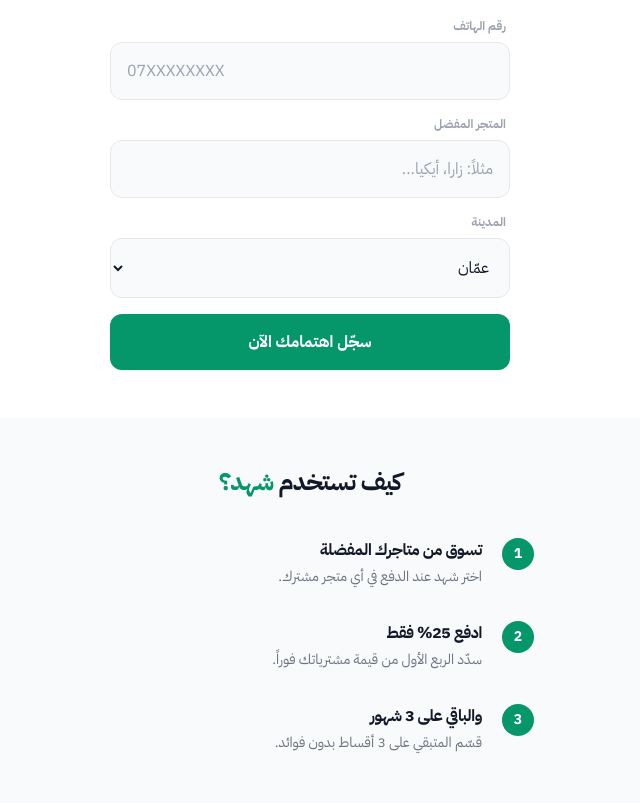
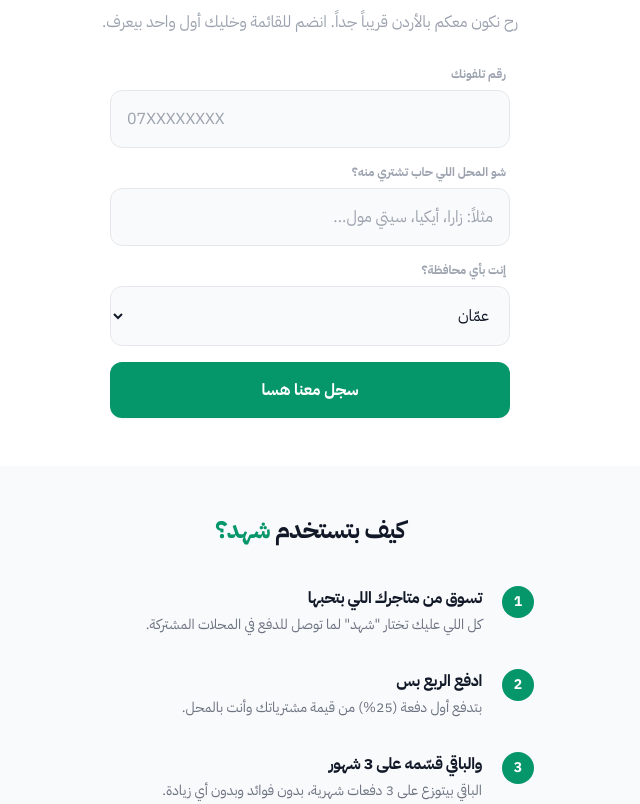
Before and after one commit to AL-atharbeh/shahed-waitlist, a Next.js app: page / in a window 1280 px wide. Shown: the part 282-1086 px from the top of the page, without its empty margins (330-970 px from the left). Built offline with nearby package versions, Linux system fonts and the light colour scheme.

Commit message:
Fix build error for admin API

```diff
--- a/components/Hero.tsx
+++ b/components/Hero.tsx
@@ -17,7 +17,7 @@
         </div>
 
         <h1 className="text-4xl md:text-5xl font-bold text-gray-900 mb-4 leading-tight">
-          اشترِ الحين، <span className="text-emerald-600">ادفع لاحقاً</span>
+          اشترِ اللي <span className="text-emerald-600">نفسك فيه</span>، وادفع على راحتك
         </h1>
 
         <p className="text-lg text-gray-500 mb-2 font-medium">
@@ -25,7 +25,7 @@
         </p>
 
         <p className="text-base text-gray-400">
-          قريباً في الأردن. كن من الأوائل وانضم للقائمة.
+          رح نكون معكم بالأردن قريباً جداً. انضم للقائمة وخليك أول واحد بيعرف.
         </p>
       </div>
     </section>
--- a/components/HowItWorks.tsx
+++ b/components/HowItWorks.tsx
@@ -2,16 +2,16 @@
 
 const steps = [
   {
-    title: 'تسوق من متاجرك المفضلة',
-    desc: 'اختر شهد عند الدفع في أي متجر مشترك.',
+    title: 'تسوق من متاجرك اللي بتحبها',
+    desc: 'كل اللي عليك تختار "شهد" لما توصل للدفع في المحلات المشتركة.',
   },
   {
-    title: 'ادفع 25% فقط',
-    desc: 'سدّد الربع الأول من قيمة مشترياتك فوراً.',
+    title: 'ادفع الربع بس',
+    desc: 'بتدفع أول دفعة (25%) من قيمة مشترياتك وأنت بالمحل.',
   },
   {
-    title: 'والباقي على 3 شهور',
-    desc: 'قسّم المتبقي على 3 أقساط بدون فوائد.',
+    title: 'والباقي قسّمه على 3 شهور',
+    desc: 'الباقي بيتوزع على 3 دفعات شهرية، بدون فوائد وبدون أي زيادة.',
   },
 ];
 
@@ -20,7 +20,7 @@
     <section className="py-12 px-6 bg-gray-50">
       <div className="max-w-md mx-auto">
         <h2 className="text-2xl font-bold text-gray-900 mb-10 text-center">
-          كيف تستخدم <span className="text-emerald-600">شهد؟</span>
+          كيف بتستخدم <span className="text-emerald-600">شهد؟</span>
         </h2>
 
         <div className="space-y-8">
--- a/components/WaitlistForm.tsx
+++ b/components/WaitlistForm.tsx
@@ -19,7 +19,7 @@
 
     const phoneRegex = /^07[789]\d{7}$/;
     if (!phoneRegex.test(formData.phone)) {
-      setError('يرجى إدخال رقم هاتف صحيح 07XXXXXXXX');
+      setError('يرجى إدخال رقم هاتف صح (07XXXXXXXX)');
       setLoading(false);
       return;
     }
@@ -32,9 +32,9 @@
       });
       const data = await response.json();
       if (data.success) setSuccess(true);
-      else setError(data.message || 'حدث خطأ ما');
+      else setError(data.message || 'صار خطأ بسيط، جرب كمان شوي');
     } catch (err) {
-      setError('يرجى التحقق من اتصالك بالإنترنت');
+      setError('تأكد من النت عندك وجرب مرة ثانية');
     } finally {
       setLoading(false);
     }
@@ -44,8 +44,8 @@
     return (
       <div className="max-w-md mx-auto py-12 px-6 text-center fade-in">
         <div className="text-4xl mb-4">🎉</div>
-        <h3 className="text-2xl font-bold text-gray-900 mb-2">تم تسجيلك بنجاح!</h3>
-        <p className="text-gray-500">سنتواصل معك عبر واتساب قريباً جداً.</p>
+        <h3 className="text-2xl font-bold text-gray-900 mb-2">تم! سجلنا اسمك عندنا</h3>
+        <p className="text-gray-500">رح نتواصل معك على الواتساب قريباً جداً.</p>
       </div>
     );
   }
@@ -54,7 +54,7 @@
     <div className="max-w-md mx-auto px-6 pb-12 fade-in">
       <form onSubmit={handleSubmit} className="space-y-4">
         <div>
-          <label className="block text-xs font-bold text-gray-400 uppercase mb-2 mr-1">رقم الهاتف</label>
+          <label className="block text-xs font-bold text-gray-400 uppercase mb-2 mr-1">رقم تلفونك</label>
           <input
             type="tel"
             placeholder="07XXXXXXXX"
@@ -67,10 +67,10 @@
         </div>
 
         <div>
-          <label className="block text-xs font-bold text-gray-400 uppercase mb-2 mr-1">المتجر المفضل</label>
+          <label className="block text-xs font-bold text-gray-400 uppercase mb-2 mr-1">شو المحل اللي حاب تشتري منه؟</label>
           <input
             type="text"
-            placeholder="مثلاً: زارا، أيكيا..."
+            placeholder="مثلاً: زارا، أيكيا، سيتي مول..."
             required
             value={formData.store}
             onChange={(e) => setFormData({ ...formData, store: e.target.value })}
@@ -78,7 +78,7 @@
         </div>
 
         <div>
-          <label className="block text-xs font-bold text-gray-400 uppercase mb-2 mr-1">المدينة</label>
+          <label className="block text-xs font-bold text-gray-400 uppercase mb-2 mr-1">إنت بأي محافظة؟</label>
           <select
             value={formData.city}
             onChange={(e) => setFormData({ ...formData, city: e.target.value })}
@@ -101,7 +101,7 @@
         {error && <p className="text-red-500 text-sm font-bold text-center">{error}</p>}
 
         <button type="submit" disabled={loading} className="btn-primary w-full mt-2">
-          {loading ? 'جاري التحميل...' : 'سجّل اهتمامك الآن'}
+          {loading ? 'جاري التحميل...' : 'سجل معنا هسا'}
         </button>
       </form>
     </div>
```
